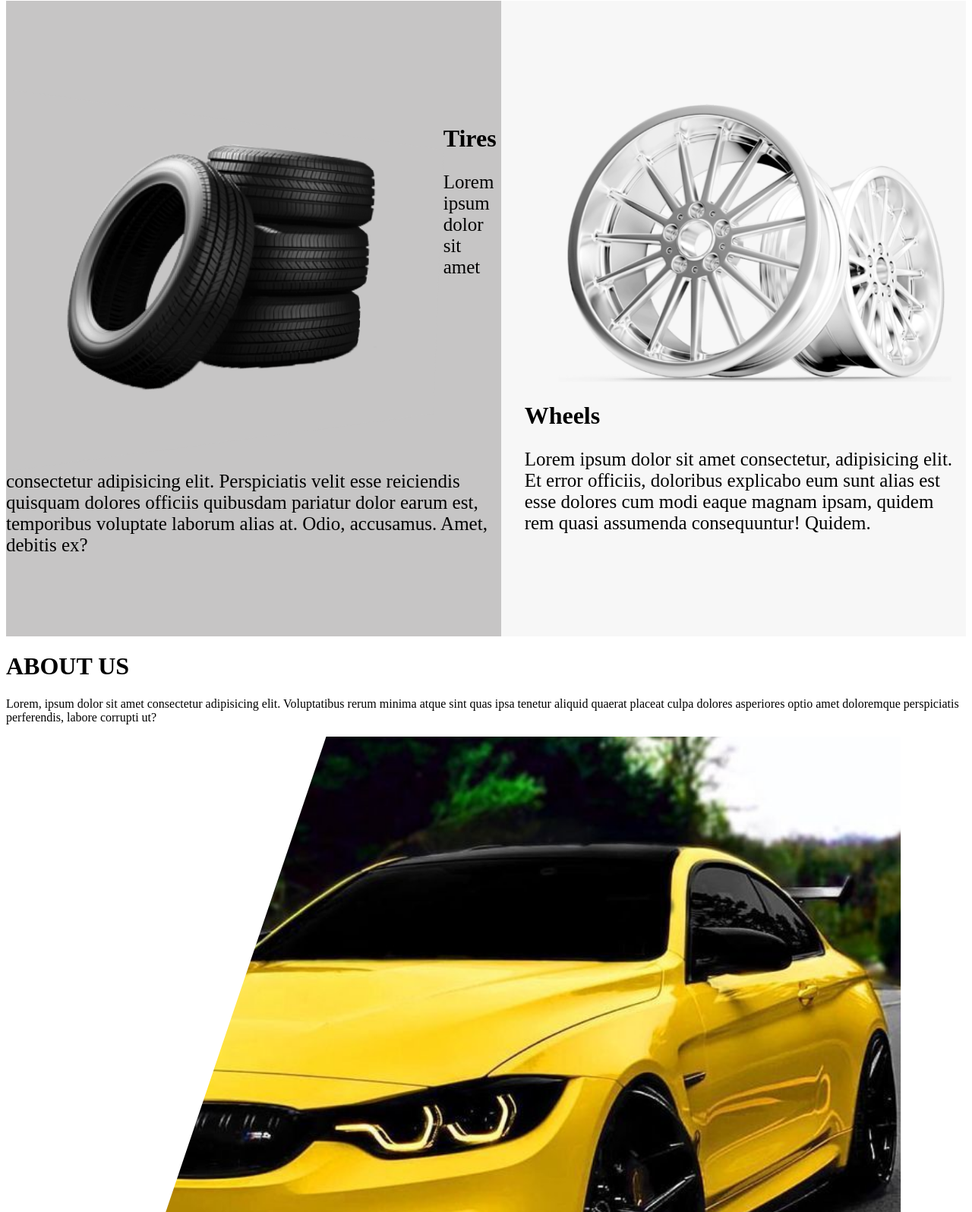
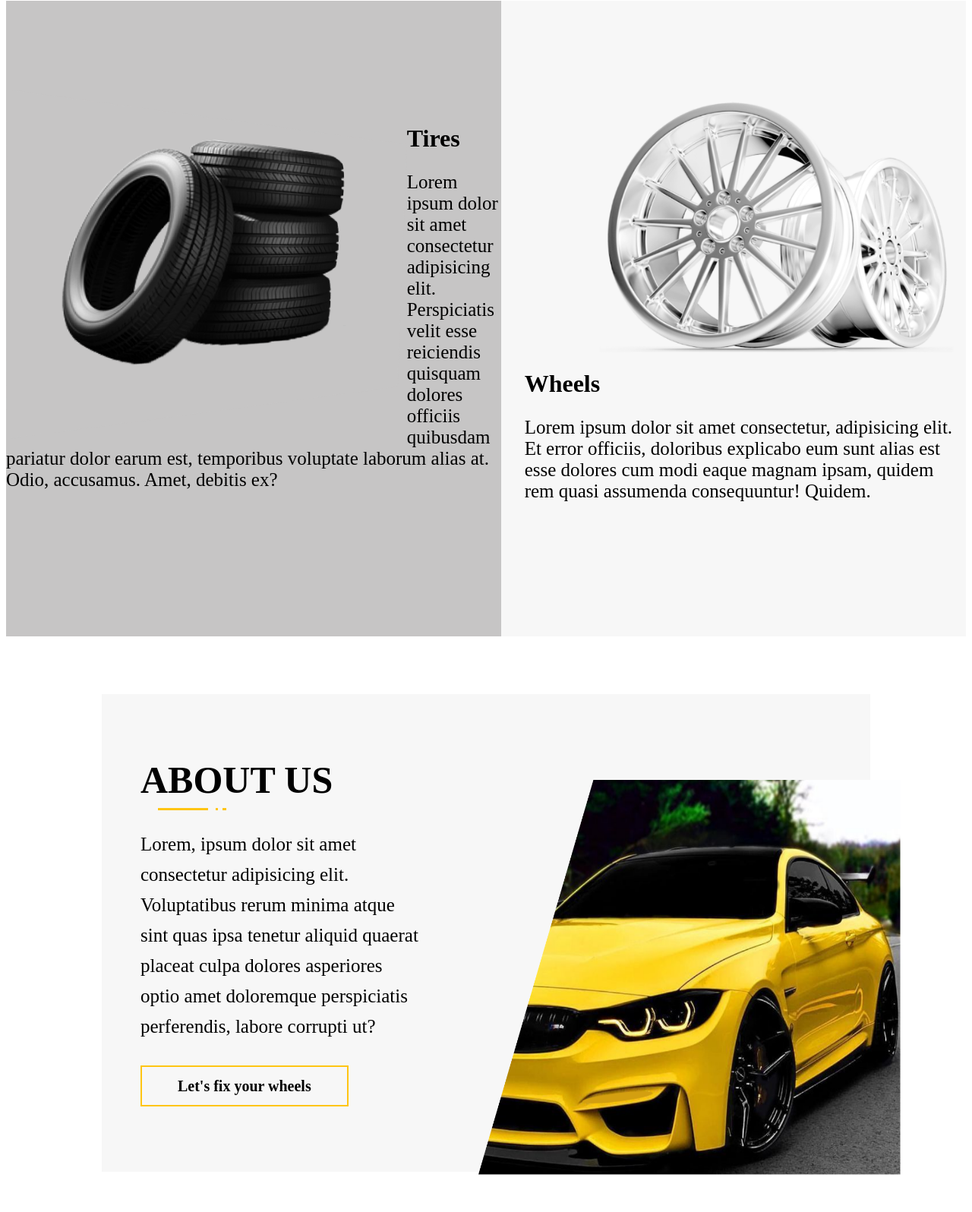
Before and after one commit to khadijaezzayany/Imad-wheels, a PHP site: page / in a window 1280 px wide; the page is wider, and only the part inside the window is pictured. Shown: the part 890-2486 px from the top of that part at 76% size. Run offline with PHP 8.4, Linux system fonts and the light colour scheme.

Commit message:
style about

```diff
--- a/dist/css/style.css
+++ b/dist/css/style.css
@@ -55,13 +55,71 @@
     border: 2px solid #FFC513;
     padding: 1% 4%; }
 
+.about {
+  background-color: #F7F7F7;
+  width: 80%;
+  margin: 6% auto; }
+  .about__under {
+    padding: 5% 2% 10% 5%;
+    position: relative; }
+    .about__under img {
+      position: absolute;
+      top: 18%;
+      height: 65vh;
+      width: 55%;
+      left: 49%; }
+    .about__under h1 {
+      font-size: 50px;
+      position: relative;
+      margin-bottom: 0px; }
+    .about__under h1:before {
+      position: absolute;
+      content: "";
+      width: 0.3%;
+      height: 3px;
+      left: 10.5%;
+      bottom: -20%;
+      bottom: 43Opx;
+      background: #FFC513; }
+    .about__under h1:after {
+      position: absolute;
+      content: "";
+      width: 0.5%;
+      height: 3px;
+      left: 11.5%;
+      bottom: -20%;
+      bottom: 43Opx;
+      background: #FFC513; }
+    .about__under hr {
+      height: 3px;
+      width: 7%;
+      height: 3px;
+      left: 2.5%;
+      bottom: -20%;
+      margin-left: 2.5%;
+      border: none;
+      bottom: 43Opx;
+      background: #FFC513; }
+    .about__under p {
+      width: 40%;
+      font-size: 25px;
+      line-height: 40px;
+      margin-bottom: 5%; }
+    .about__under a {
+      text-decoration: none;
+      border: 2px solid #FFC513;
+      padding: 1.5% 5%;
+      color: black;
+      font-size: 20px;
+      font-weight: bold; }
+
 .sectionwhells {
   display: flex; }
   .sectionwhells__tires {
     background-color: #C6C5C5; }
     .sectionwhells__tires img {
       float: left;
-      height: 60%;
+      height: 55%;
       margin-top: 18%; }
     .sectionwhells__tires h1 {
       margin-top: 25%; }
@@ -71,7 +129,7 @@
     background-color: #F7F7F7; }
     .sectionwhells__wheels img {
       float: right;
-      height: 50%;
+      height: 45%;
       margin-top: 18%; }
     .sectionwhells__wheels h1 {
       margin-top: 25%;
--- a/dist/scss/_about.scss
+++ b/dist/scss/_about.scss
@@ -0,0 +1,72 @@
+.about{
+    background-color: $gray;
+    width: 80%;
+    margin: 6% auto;
+    &__under{
+
+        padding: 5% 2% 10% 5%;
+        position: relative;
+
+        img{
+            position: absolute;
+            top: 18%;
+            height: 65vh;
+            width: 55%;
+            left: 49%;
+        }
+        h1{
+         font-size: 50px;
+         position: relative;
+         margin-bottom: 0px;
+        }
+
+        h1:before{
+            position: absolute;
+            content: "";
+            width: 0.3%;
+            height: 3px;
+            left: 10.5%;
+            bottom: -20%;
+            bottom: 43Opx;
+            background: $yellow;
+        }
+        h1:after{
+            position: absolute;
+            content: "";
+            width: 0.5%;
+            height: 3px;
+            left: 11.5%;
+            bottom: -20%;
+            bottom: 43Opx;
+            background: $yellow;
+        }
+        hr{
+
+            height: 3px;
+            width: 7%;
+            height: 3px;
+            left: 2.5%;
+            bottom: -20%;
+            margin-left: 2.5%;
+            border: none;
+            bottom: 43Opx;
+            background: $yellow;
+
+        }
+
+        p{
+            width: 40%;
+            font-size: 25px;
+            line-height: 40px;
+            margin-bottom: 5%;
+        }
+        a{
+            text-decoration: none;
+            border: 2px solid $yellow;
+            padding: 1.5% 5%;
+            color: black;
+            font-size: 20px;
+            font-weight: bold;
+        }
+    }
+}
--- a/dist/scss/_header.scss
+++ b/dist/scss/_header.scss
@@ -17,7 +17,7 @@
             text-decoration: none;
             color: white;
             text-align: center;
-            border: 2px solid $yallow;
+            border: 2px solid $yellow;
             padding: 1% 4% ;
 
 
--- a/dist/scss/_nav.scss
+++ b/dist/scss/_nav.scss
@@ -27,7 +27,7 @@
             // line-height: 10%;
             padding-left: 6%;
             span{
-                color: $yallow;
+                color: $yellow;
             }
     }
     }
--- a/dist/scss/_sectionwhells.scss
+++ b/dist/scss/_sectionwhells.scss
@@ -2,11 +2,12 @@
     display: flex;
 
     &__tires{
-            background-color: $tires;
+        // margin-top: -3%;
+        background-color: $tires;
             img{
                 float: left;
                 // margin-left: -20%;
-                height: 60%;
+                height: 55%;
                 margin-top: 18%;
 
             }
@@ -19,9 +20,10 @@
     }
     &__wheels{
         background-color: $gray;
+        // margin-top: -3%;
         img{
             float: right;
-            height: 50%;
+            height: 45%;
             margin-top: 18%;
         }
         h1{
--- a/dist/scss/_variables.scss
+++ b/dist/scss/_variables.scss
@@ -1,4 +1,4 @@
-$yallow: #FFC513;
+$yellow: #FFC513;
 $nav: #525151;
 $tires: #C6C5C5;
 $gray:#F7F7F7;
--- a/dist/scss/style.scss
+++ b/dist/scss/style.scss
@@ -2,8 +2,8 @@
 @import"_heronav";
 @import"_nav";
 @import"_header";
+@import"_about";
 @import"_services";
 @import"_sectionwhells";
 @import"_footer";
-@import"_about";
 @import"_customers";
--- a/index.php
+++ b/index.php
@@ -57,6 +57,7 @@
     <div class="about">
         <div class="about__under">
             <h1>ABOUT US</h1>
+            <hr>
             <p>Lorem, ipsum dolor sit amet consectetur adipisicing elit. Voluptatibus rerum minima atque sint quas ipsa
                 tenetur aliquid quaerat placeat culpa dolores asperiores optio amet doloremque perspiciatis perferendis,
                 labore corrupti ut?</p>
```
